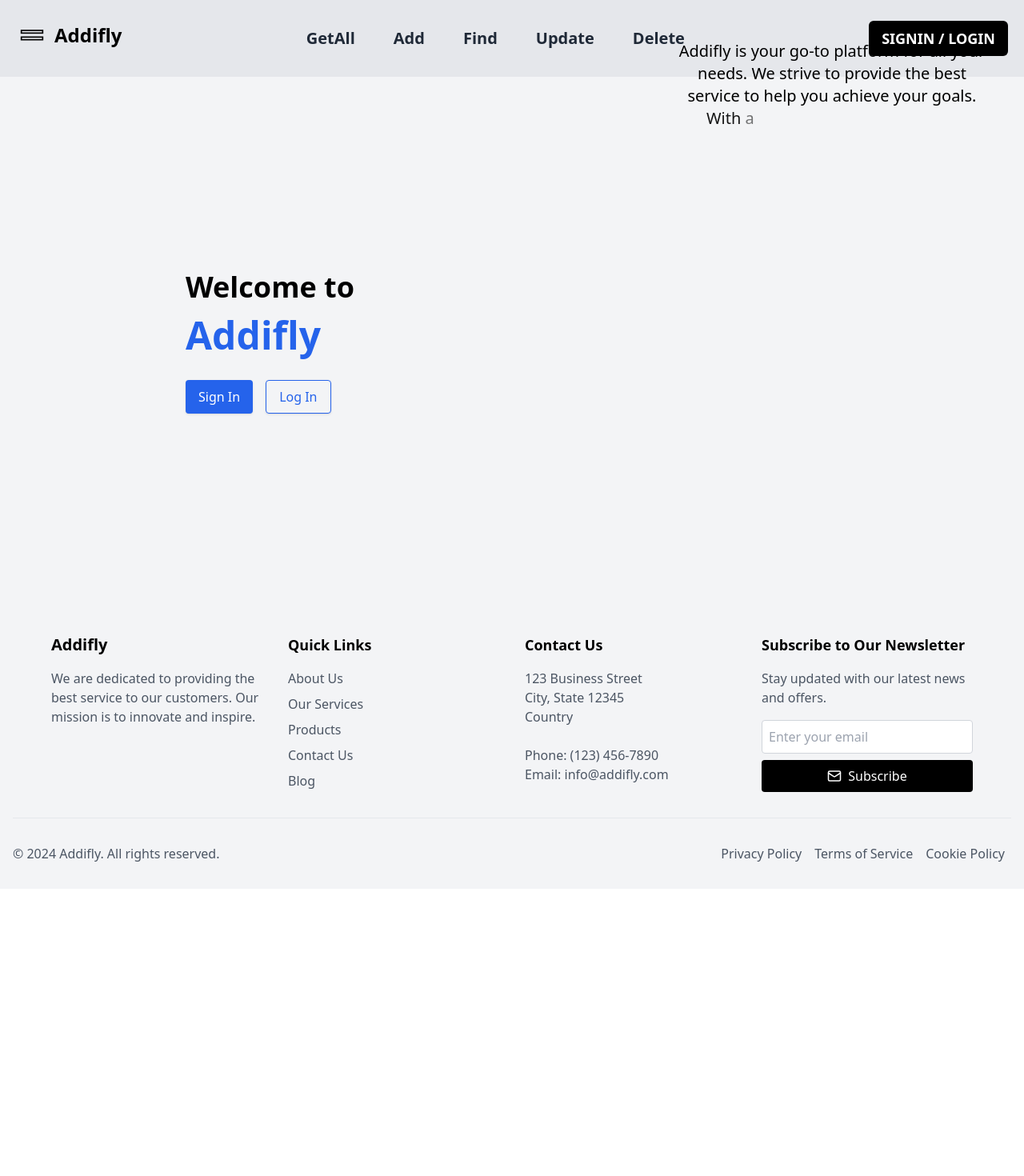
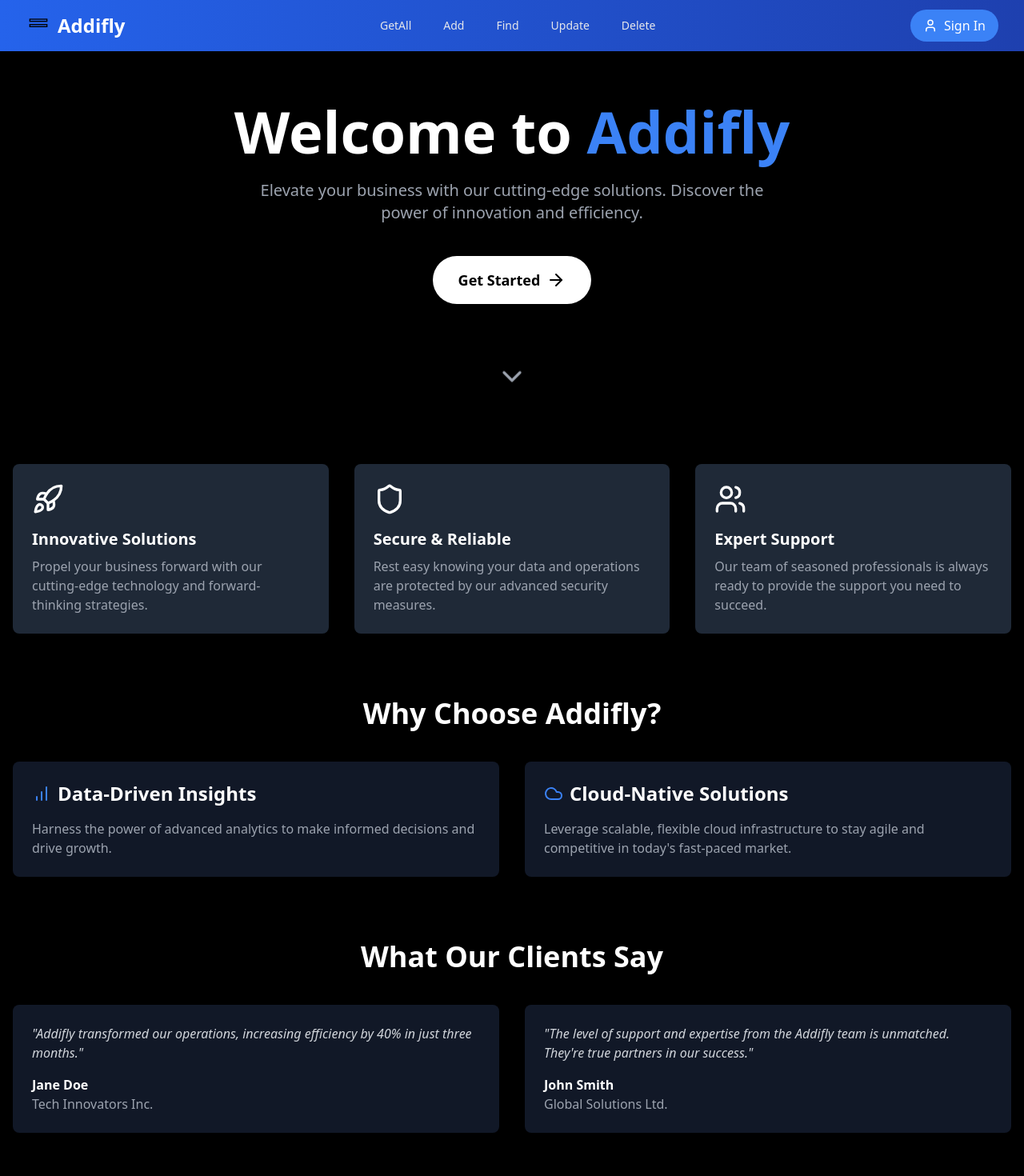
Before and after one commit to Anonymous-2009/Addifly, a React (Vite) app in the folder client/: page / in a window 1280 px wide. Shown: the top 1470 px of the page at 80% size. Before the commit the page ends 1111 px from the top, so only its background shows below. Built offline with nearby package versions, Linux system fonts and the light colour scheme.

Commit message:
ui and ux change with design

```diff
--- a/client/src/App.tsx
+++ b/client/src/App.tsx
@@ -1,62 +1,164 @@
-// LandingPage.tsx
 import React from 'react';
 import { motion } from 'framer-motion';
+import {
+  ArrowRight,
+  Rocket,
+  Shield,
+  Users,
+  ChevronDown,
+  BarChart,
+  Cloud,
+} from 'lucide-react';
+import FeatureCard from './components/FeatureCard';
+import TestimonialCard from './components/TestimonialCard';
 
-const App: React.FC = () => {
-    // Sample text to display (approximately 300 words)
-    const text = `Addifly is your go-to platform for all your needs. We strive to provide the best service to help you achieve your goals.
-    With a user-friendly interface and seamless experience, Addifly is designed for everyone.
-    Whether you are looking for guidance, resources, or a community to connect with, you will find it here.
-    Our mission is to empower individuals and businesses to reach new heights.
-    Join us on this exciting journey and discover the endless possibilities that await you.
-    Together, we can build a better future. Welcome aboard!
+const AddflyLandingPage: React.FC = () => {
+  return (
+    <div className="bg-black min-h-screen text-white">
+      <main className="container mx-auto px-4 py-16">
+        <motion.section
+          className="text-center mb-20"
+          initial={{ opacity: 0, y: 20 }}
+          animate={{ opacity: 1, y: 0 }}
+          transition={{ duration: 0.7 }}
+        >
+          <motion.h1
+            className="text-5xl md:text-7xl font-bold mb-6"
+            initial={{ scale: 0.9 }}
+            animate={{ scale: 1 }}
+            transition={{ duration: 0.5 }}
+          >
+            Welcome to <span className="text-blue-500">Addifly</span>
+          </motion.h1>
+          <p className="text-xl text-gray-400 mb-10 max-w-2xl mx-auto">
+            Elevate your business with our cutting-edge solutions. Discover the
+            power of innovation and efficiency.
+          </p>
+          <motion.button
+            className="bg-white text-black px-8 py-4 rounded-full font-semibold text-lg flex items-center justify-center mx-auto hover:bg-blue-500 hover:text-white transition duration-300"
+            whileHover={{ scale: 1.05 }}
+            whileTap={{ scale: 0.95 }}
+          >
+            Get Started <ArrowRight className="ml-2" />
+          </motion.button>
+        </motion.section>
 
-    At Addifly, we believe in the power of collaboration and innovation. Our platform offers various tools and resources tailored to meet your unique needs.
-    We understand that every user has different goals, which is why we provide personalized solutions that adapt to your requirements.
-    Our dedicated team is committed to delivering top-notch service, ensuring you have everything you need to succeedur priority. Welcome aboard, and let’s embark on this journey together!`;
+        <motion.div
+          className="flex justify-center mb-20"
+          initial={{ opacity: 0 }}
+          animate={{ opacity: 1 }}
+          transition={{ delay: 0.5, duration: 1 }}
+        >
+          <ChevronDown size={40} className="animate-bounce text-gray-400" />
+        </motion.div>
 
-    // Split text into words
-    const words = text.split(' ');
+        <motion.section
+          className="grid md:grid-cols-3 gap-8 mb-20"
+          initial={{ opacity: 0, y: 40 }}
+          animate={{ opacity: 1, y: 0 }}
+          transition={{ duration: 0.7, delay: 0.2 }}
+        >
+          <FeatureCard
+            icon={<Rocket size={40} />}
+            title="Innovative Solutions"
+            description="Propel your business forward with our cutting-edge technology and forward-thinking strategies."
+          />
+          <FeatureCard
+            icon={<Shield size={40} />}
+            title="Secure & Reliable"
+            description="Rest easy knowing your data and operations are protected by our advanced security measures."
+          />
+          <FeatureCard
+            icon={<Users size={40} />}
+            title="Expert Support"
+            description="Our team of seasoned professionals is always ready to provide the support you need to succeed."
+          />
+        </motion.section>
 
-    return (
-        <div className="flex flex-col md:flex-row h-[83vh] bg-gray-100">
-            {/* Left Side */}
-            <div className="flex flex-col justify-center mx-48 p-10 items-start w-full md:w-1/2 md:p-10">
-                <h1 className="text-7xl md:text-4xl font-bold mb-4">Welcome to</h1>
-                <h2 className="text-8xl md:text-5xl font-extrabold text-blue-600 mb-8">Addifly</h2>
-                <div className="flex flex-col md:flex-row space-y-4 md:space-y-0 md:space-x-4">
-                    <motion.button
-                        className="px-4 py-2 bg-blue-600 text-white rounded shadow hover:bg-blue-700 transition"
-                        whileHover={{ scale: 1.05 }}
-                    >
-                        Sign In
-                    </motion.button>
-                    <motion.button
-                        className="px-4 py-2 border border-blue-600 text-blue-600 rounded shadow hover:bg-blue-600 hover:text-white transition"
-                        whileHover={{ scale: 1.05 }}
-                    >
-                        Log In
-                    </motion.button>
-                </div>
-            </div>
+        <motion.section
+          className="mb-20"
+          initial={{ opacity: 0, y: 40 }}
+          animate={{ opacity: 1, y: 0 }}
+          transition={{ duration: 0.7, delay: 0.4 }}
+        >
+          <h2 className="text-3xl md:text-4xl font-bold mb-10 text-center">
+            Why Choose Addifly?
+          </h2>
+          <div className="grid md:grid-cols-2 gap-8">
+            <motion.div
+              className="bg-gray-900 p-6 rounded-lg"
+              whileHover={{ scale: 1.03 }}
+            >
+              <h3 className="text-2xl font-semibold mb-4 flex items-center">
+                <BarChart className="mr-2 text-blue-500" /> Data-Driven Insights
+              </h3>
+              <p className="text-gray-400">
+                Harness the power of advanced analytics to make informed
+                decisions and drive growth.
+              </p>
+            </motion.div>
+            <motion.div
+              className="bg-gray-900 p-6 rounded-lg"
+              whileHover={{ scale: 1.03 }}
+            >
+              <h3 className="text-2xl font-semibold mb-4 flex items-center">
+                <Cloud className="mr-2 text-blue-500" /> Cloud-Native Solutions
+              </h3>
+              <p className="text-gray-400">
+                Leverage scalable, flexible cloud infrastructure to stay agile
+                and competitive in today's fast-paced market.
+              </p>
+            </motion.div>
+          </div>
+        </motion.section>
 
-            {/* Right Side */}
-            <div className="flex justify-center items-center w-full md:w-1/2 mx-12 text-xl">
-                <motion.div className="animation-container text-center">
-                    {words.map((word, index) => (
-                        <motion.span
-                            key={index}
-                            initial={{ opacity: 0, y: 20 }}
-                            animate={{ opacity: 1, y: 0 }}
-                            transition={{ duration: 0.5, delay: index * 0.2 }} // Delay for each word
-                        >
-                            {word}{' '}
-                        </motion.span>
-                    ))}
-                </motion.div>
-            </div>
-        </div>
-    );
+        <motion.section
+          className="mb-20"
+          initial={{ opacity: 0, y: 40 }}
+          animate={{ opacity: 1, y: 0 }}
+          transition={{ duration: 0.7, delay: 0.6 }}
+        >
+          <h2 className="text-3xl md:text-4xl font-bold mb-10 text-center">
+            What Our Clients Say
+          </h2>
+          <div className="grid md:grid-cols-2 gap-8">
+            <TestimonialCard
+              quote="Addifly transformed our operations, increasing efficiency by 40% in just three months."
+              author="Jane Doe"
+              company="Tech Innovators Inc."
+            />
+            <TestimonialCard
+              quote="The level of support and expertise from the Addifly team is unmatched. They're true partners in our success."
+              author="John Smith"
+              company="Global Solutions Ltd."
+            />
+          </div>
+        </motion.section>
+
+        <motion.section
+          className="text-center bg-gray-900 py-16 rounded-lg"
+          initial={{ opacity: 0, y: 40 }}
+          animate={{ opacity: 1, y: 0 }}
+          transition={{ duration: 0.7, delay: 0.8 }}
+        >
+          <h2 className="text-3xl md:text-4xl font-bold mb-6">
+            Ready to Elevate Your Business?
+          </h2>
+          <p className="text-gray-400 mb-8 max-w-2xl mx-auto">
+            Join thousands of satisfied clients who have revolutionized their
+            operations with Addifly.
+          </p>
+          <motion.button
+            className="bg-blue-500 text-white px-8 py-4 rounded-full font-semibold text-lg hover:bg-blue-600 transition duration-300"
+            whileHover={{ scale: 1.05 }}
+            whileTap={{ scale: 0.95 }}
+          >
+            Start Your Journey Today
+          </motion.button>
+        </motion.section>
+      </main>
+    </div>
+  );
 };
 
-export default App;
+export default AddflyLandingPage;
--- /dev/null
+++ b/client/src/components/FeatureCard.tsx
@@ -0,0 +1,19 @@
+import { motion } from 'framer-motion';
+
+const FeatureCard: React.FC<{
+  icon: React.ReactNode;
+  title: string;
+  description: string;
+}> = ({ icon, title, description }) => (
+  <motion.div
+    className="bg-gray-800 p-6 rounded-lg shadow-lg"
+    whileHover={{ scale: 1.05, backgroundColor: '#2A2A2A' }}
+    transition={{ type: 'spring', stiffness: 300 }}
+  >
+    <div className="text-white mb-4">{icon}</div>
+    <h3 className="text-xl font-semibold text-white mb-2">{title}</h3>
+    <p className="text-gray-400">{description}</p>
+  </motion.div>
+);
+
+export default FeatureCard;
--- a/client/src/components/Footer.tsx
+++ b/client/src/components/Footer.tsx
@@ -1,54 +1,50 @@
+import React from 'react';
 import { motion } from 'framer-motion';
 import { Mail } from 'lucide-react';
 
-const Footer = () => {
+const Footer: React.FC = () => {
   const linkVariants = {
-    hover: { scale: 1.05, transition: { duration: 0.2 } },
+    hover: { scale: 1.05, color: '#3B82F6', transition: { duration: 0.2 } },
   };
 
   const buttonVariants = {
-    hover: { scale: 1.05, backgroundColor: '#333' },
+    hover: { scale: 1.05, backgroundColor: '#3B82F6' },
     tap: { scale: 0.95 },
   };
 
   return (
-    <>
-      <footer className="bg-gray-100 py-8 px-4">
+    <footer className="bg-gray-900 py-12 px-4">
       <div className="max-w-6xl mx-auto grid grid-cols-1 md:grid-cols-4 gap-8">
         <div>
-            <h2 className="text-xl font-bold mb-4"> Addifly </h2>
-            <p className="text-gray-600">
-              We are dedicated to providing the best service to our customers.
-              Our mission is to innovate and inspire.
+          <h2 className="text-2xl font-bold mb-4 text-white">Addifly</h2>
+          <p className="text-gray-400">
+            We are dedicated to providing the best service to our customers. Our
+            mission is to innovate and inspire.
           </p>
         </div>
 
         <div>
-            <h3 className="text-lg font-semibold mb-4">Quick Links</h3>
+          <h3 className="text-lg font-semibold mb-4 text-white">Quick Links</h3>
           <ul className="space-y-2">
-              {[
-                'About Us',
-                'Our Services',
-                'Products',
-                'Contact Us',
-                'Blog',
-              ].map((link) => (
+            {['About Us', 'Our Services', 'Products', 'Contact Us', 'Blog'].map(
+              (link) => (
                 <motion.li
                   key={link}
                   variants={linkVariants}
                   whileHover="hover"
                 >
-                  <a href="#" className="text-gray-600 hover:text-gray-900">
+                  <a href="#" className="text-gray-400 hover:text-blue-500">
                     {link}
                   </a>
                 </motion.li>
-              ))}
+              )
+            )}
           </ul>
         </div>
 
         <div>
-            <h3 className="text-lg font-semibold mb-4">Contact Us</h3>
-            <address className="text-gray-600 not-italic">
+          <h3 className="text-lg font-semibold mb-4 text-white">Contact Us</h3>
+          <address className="text-gray-400 not-italic">
             123 Business Street
             <br />
             City, State 12345
@@ -63,23 +59,23 @@ const Footer = () => {
         </div>
 
         <div>
-            <h3 className="text-lg font-semibold mb-4">
+          <h3 className="text-lg font-semibold mb-4 text-white">
             Subscribe to Our Newsletter
           </h3>
-            <p className="text-gray-600 mb-4">
+          <p className="text-gray-400 mb-4">
             Stay updated with our latest news and offers.
           </p>
           <form className="space-y-2">
             <input
               type="email"
               placeholder="Enter your email"
-                className="w-full p-2 border border-gray-300 rounded"
+              className="w-full p-2 bg-gray-800 text-white border border-gray-700 rounded focus:outline-none focus:border-blue-500"
             />
             <motion.button
               variants={buttonVariants}
               whileHover="hover"
               whileTap="tap"
-                className="w-full bg-black text-white p-2 rounded flex items-center justify-center"
+              className="w-full bg-blue-500 text-white p-2 rounded flex items-center justify-center transition duration-300"
             >
               <Mail className="mr-2" size={18} />
               Subscribe
@@ -88,39 +84,27 @@ const Footer = () => {
         </div>
       </div>
 
-        <div className="mt-8 pt-8 border-t border-gray-200 flex flex-col md:flex-row justify-between items-center">
-          <p className="text-gray-600">
+      <div className="mt-12 pt-8 border-t border-gray-800 flex flex-col md:flex-row justify-between items-center">
+        <p className="text-gray-400">
           &copy; 2024 Addifly. All rights reserved.
         </p>
         <div className="mt-4 md:mt-0">
+          {['Privacy Policy', 'Terms of Service', 'Cookie Policy'].map(
+            (policy) => (
               <motion.a
+                key={policy}
                 href="#"
-              className="text-gray-600 hover:text-gray-900 mx-2"
+                className="text-gray-400 hover:text-blue-500 mx-2"
                 variants={linkVariants}
                 whileHover="hover"
               >
-              Privacy Policy
+                {policy}
               </motion.a>
-            <motion.a
-              href="#"
-              className="text-gray-600 hover:text-gray-900 mx-2"
-              variants={linkVariants}
-              whileHover="hover"
-            >
-              Terms of Service
-            </motion.a>
-            <motion.a
-              href="#"
-              className="text-gray-600 hover:text-gray-900 mx-2"
-              variants={linkVariants}
-              whileHover="hover"
-            >
-              Cookie Policy
-            </motion.a>
+            )
+          )}
         </div>
       </div>
     </footer>
-    </>
   );
 };
 
--- a/client/src/components/Navbar.tsx
+++ b/client/src/components/Navbar.tsx
@@ -1,92 +1,106 @@
-// src/Navbar.tsx
+import { useState } from 'react';
+import { motion, AnimatePresence } from 'framer-motion';
+import { Menu, X, User } from 'lucide-react';
+import logo from '../assets/logo.svg';
 
-import React, { useState } from 'react';
-import { motion } from 'framer-motion';
-import logosvg from '../assets/logo.svg';
-import CloseIcon from '../assets/close.svg'
-import HamburgerIcon from '../assets/hamburger.svg'
-
-const Navbar: React.FC = () => {
+const Navbar = () => {
   const [isOpen, setIsOpen] = useState(false);
 
   const toggleMenu = () => {
     setIsOpen(!isOpen);
   };
 
+  const menuItems = ['GetAll', 'Add', 'Find', 'Update', 'Delete'];
+
   return (
     <motion.nav
-            className="flex justify-between items-center p-5 bg-gray-200 shadow-md"
+      className="bg-gradient-to-r from-blue-600 to-blue-800 shadow-lg"
       initial={{ y: -100 }}
       animate={{ y: 0 }}
-            transition={{ duration: 0.5 }}
+      transition={{ type: 'spring', stiffness: 120, damping: 20 }}
     >
-            {/* Logo and Title */}
-            <div className="hidden md:flex items-center"> {/* Hide on mobile */}
-                <img src={logosvg} alt="Logo" className="w-10 h-10 text-blue-500" />
-                <span className="ml-2 text-2xl pb-4 pt-2 font-semibold">Addifly</span>
+      <div className="max-w-7xl mx-auto px-4 sm:px-6 lg:px-8">
+        <div className="flex justify-between h-16">
+          <div className="flex items-center">
+            <motion.div
+              className="flex-shrink-0 flex items-center"
+              whileHover={{ scale: 1.05 }}
+              whileTap={{ scale: 0.95 }}
+            >
+              <img className="h-8 w-auto" src={logo} alt="Addifly Logo" />
+              <span className="ml-2 text-2xl font-bold text-white">
+                Addifly
+              </span>
+            </motion.div>
           </div>
 
-            {/* Hamburger Icon for Mobile */}
-            <div className="block md:hidden">
-                <button onClick={toggleMenu} className="text-gray-800 focus:outline-none">
-                {isOpen ? (
-                        <img src={CloseIcon} alt="Close Menu" className="w-8 h-8" />
-                    ) : (
-                        <img src={HamburgerIcon} alt="Open Menu" className="w-8 h-8" />
-                    )}
+          <div className="hidden md:flex items-center space-x-4">
+            {menuItems.map((item) => (
+              <motion.a
+                key={item}
+                href="#"
+                className="text-gray-200 hover:bg-blue-700 hover:text-white px-3 py-2 rounded-md text-sm font-medium"
+                whileHover={{
+                  scale: 1.05,
+                  backgroundColor: 'rgba(59, 130, 246, 0.5)',
+                }}
+                whileTap={{ scale: 0.95 }}
+              >
+                {item}
+              </motion.a>
+            ))}
+          </div>
+
+          <div className="flex items-center">
+            <motion.button
+              className="bg-blue-500 text-white px-4 py-2 rounded-full flex items-center space-x-2 hover:bg-blue-600 focus:outline-none focus:ring-2 focus:ring-offset-2 focus:ring-blue-500"
+              whileHover={{ scale: 1.05 }}
+              whileTap={{ scale: 0.95 }}
+            >
+              <User size={18} />
+              <span>Sign In</span>
+            </motion.button>
+          </div>
+
+          <div className="md:hidden flex items-center">
+            <button
+              onClick={toggleMenu}
+              className="inline-flex items-center justify-center p-2 rounded-md text-white hover:bg-blue-700 focus:outline-none focus:ring-2 focus:ring-inset focus:ring-white"
+            >
+              {isOpen ? <X size={24} /> : <Menu size={24} />}
             </button>
           </div>
+        </div>
+      </div>
 
-            {/* Navigation Links */}
-            <ul className={`flex-col md:flex md:flex-row md:space-x-8 absolute md:static bg-gray-200 w-full md:w-auto transition-all duration-300 ease-in-out ${isOpen ? 'top-16' : 'top-[-500px]'}`}>
-                <li>
-                    <a
+      <AnimatePresence>
+        {isOpen && (
+          <motion.div
+            className="md:hidden"
+            initial={{ opacity: 0, height: 0 }}
+            animate={{ opacity: 1, height: 'auto' }}
+            exit={{ opacity: 0, height: 0 }}
+            transition={{ duration: 0.3 }}
+          >
+            <div className="px-2 pt-2 pb-3 space-y-1 sm:px-3">
+              {menuItems.map((item) => (
+                <motion.a
+                  key={item}
                   href="#"
-                        className="text-gray-800 font-semibold text-xl hover:text-blue-500 block md:inline-block p-2"
+                  className="text-gray-200 hover:bg-blue-700 hover:text-white block px-3 py-2 rounded-md text-base font-medium"
+                  whileHover={{
+                    scale: 1.05,
+                    backgroundColor: 'rgba(59, 130, 246, 0.5)',
+                  }}
+                  whileTap={{ scale: 0.95 }}
                 >
-                        GetAll
-                    </a>
-                </li>
-                <li>
-                    <a
-                        href="#"
-                        className="text-gray-800 font-semibold text-xl hover:text-blue-500 block md:inline-block p-2"
-                    >
-                        Add
-                    </a>
-                </li>
-                <li>
-                    <a
-                        href="#"
-                        className="text-gray-800 font-semibold text-xl hover:text-blue-500 block md:inline-block p-2"
-                    >
-                        Find
-                    </a>
-                </li>
-                <li>
-                    <a
-                        href="#"
-                        className="text-gray-800 font-semibold text-xl hover:text-blue-500 block md:inline-block p-2"
-                    >
-                        Update
-                    </a>
-                </li>
-                <li>
-                    <a
-                        href="#"
-                        className="text-gray-800 font-semibold text-xl hover:text-blue-500 block md:inline-block p-2"
-                    >
-                        Delete
-                    </a>
-                </li>
-            </ul>
-
-            <a
-                href="#"
-                className="px-4 py-2 bg-black text-white rounded-md hover:bg-gray-600 text-lg font-semibold"
-            >
-                SIGNIN / LOGIN
-            </a>
+                  {item}
+                </motion.a>
+              ))}
+            </div>
+          </motion.div>
+        )}
+      </AnimatePresence>
     </motion.nav>
   );
 };
--- /dev/null
+++ b/client/src/components/TestimonialCard.tsx
@@ -0,0 +1,19 @@
+import { motion } from 'framer-motion';
+
+const TestimonialCard: React.FC<{
+  quote: string;
+  author: string;
+  company: string;
+}> = ({ quote, author, company }) => (
+  <motion.div
+    className="bg-gray-900 p-6 rounded-lg shadow-lg"
+    whileHover={{ scale: 1.03 }}
+    transition={{ type: 'spring', stiffness: 300 }}
+  >
+    <p className="text-gray-300 italic mb-4">"{quote}"</p>
+    <p className="text-white font-semibold">{author}</p>
+    <p className="text-gray-400">{company}</p>
+  </motion.div>
+);
+
+export default TestimonialCard;
```
Lines whose indentation alone changed are shown as unchanged.
